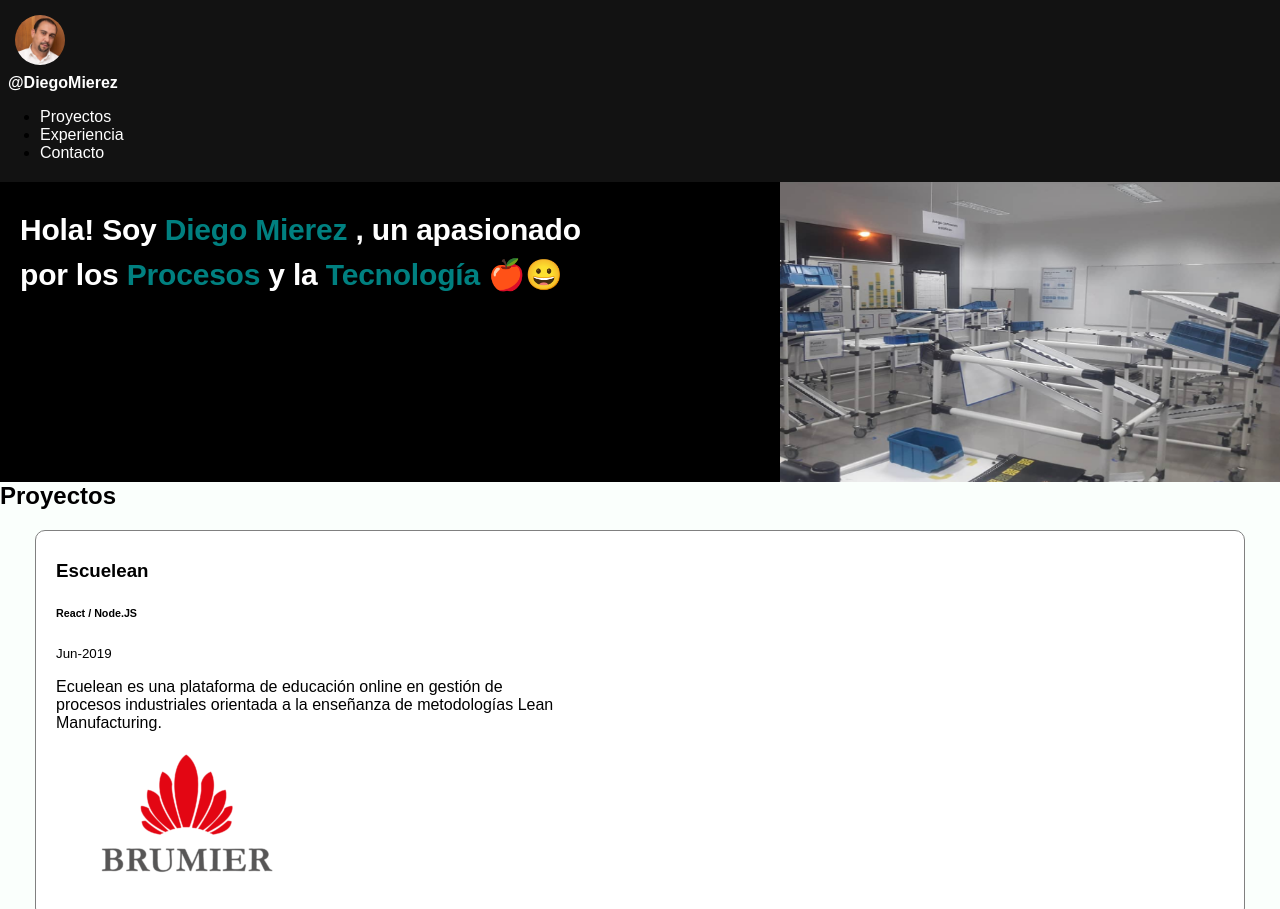
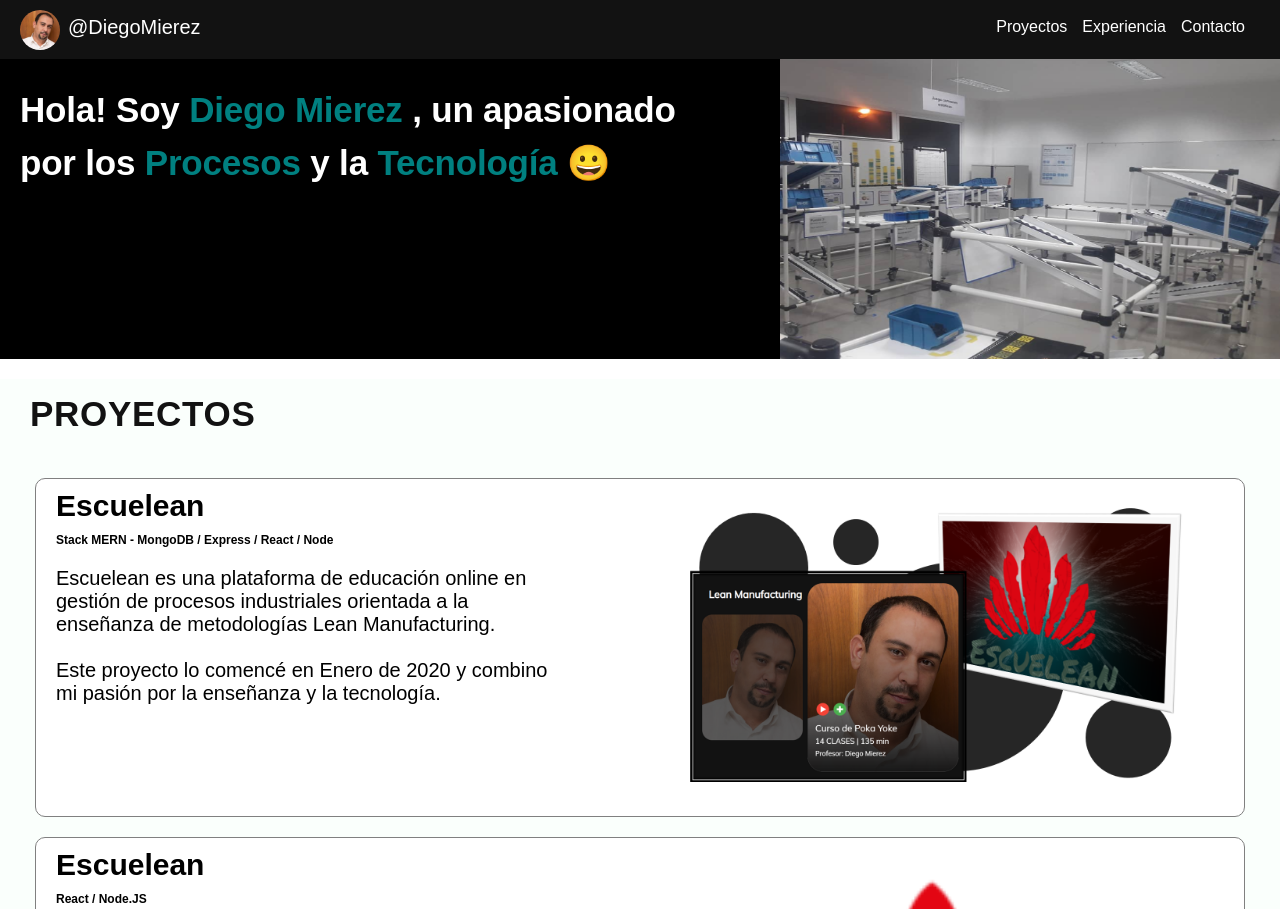
Before and after one commit to dmierez/Curso-Desarrollo-Web, a plain HTML site: page index.html in a window 1280 px wide. Shown: the top 909 px of the page. Drawn offline with Linux system fonts and the light colour scheme; a web font is replaced by a local one.

Commit message:
Estilizando el sitio. Finalicé el header, el footer y estoy terterminando el curso

```diff
--- a/index.html
+++ b/index.html
@@ -10,12 +10,16 @@
 </head>
 <body>
     <header class="header">
-        <div>
+        <div class="log-display">
             <div class="logo">
                 <img class="logo__image" src="Diego Mierez.jpg" alt="Imagen de Diego Mierez">
-                <p class="logo__diego">@DiegoMierez</p>
             </div>
-            <nav class="nav">
+            <div class="logo__diego">
+                <p>@DiegoMierez</p>
+            </div>
+        </div>
+        <div class="nav">
+            <nav>
                 <ul>
                     <li>
                         <a class="link" href="#proyectos">Proyectos</a>
@@ -33,22 +37,20 @@
     <section class="hero">
         <h1>
             Hola! Soy <strong>Diego Mierez </strong>, un apasionado <br>por los <strong>Procesos</strong>
-            y la <strong>Tecnología</strong>   🍎😀
+            y la <strong>Tecnología</strong> 😀
         </h1>
-        <!-- <img src="PortadaLean.png" alt="Imagen de portada" width="500" height="300"> -->
     </section>
     <section id="proyectos" class="portafolio">
         <h2>Proyectos</h2>
         <div class="portafolio__proyectos">
             <div class="portafolio_detalles">
                 <h3 class="proyectos__titulo">Escuelean</h3>
-                <h6 class="proyectos__tecnologias">React / Node.JS</h6>
-                <p class="proyectos__fecha"><small>Jun-2019</small></p>
-                <p class="proyectos__descripcion">Ecuelean es una plataforma de educación online en gestión
-                de procesos industriales orientada a la enseñanza de metodologías Lean Manufacturing.</p>
+                <h6 class="proyectos__tecnologias">Stack MERN - MongoDB / Express / React / Node</h6>
+                <p class="proyectos__descripcion">Escuelean es una plataforma de educación online en gestión
+                de procesos industriales orientada a la enseñanza de metodologías Lean Manufacturing. <br><br>Este proyecto lo comencé en Enero de 2020 y combino mi pasión por la enseñanza y la tecnología.</p>
             </div>
             <figure class="proyectos__imageContainer">
-                <img class="proyectos__image" src="Brumier chica.png" alt="logo de brumier">
+                <img class="proyectos__image" src="escuelean_project.png" alt="logo de brumier">
             </figure>
         </div>
         <div class="portafolio__proyectos">
@@ -79,11 +81,11 @@
         <form action="" class="formulario">
             <h3>¿Creamos un proyecto juntos?</h3>
             <input type="text" name="" id="" placeholder="Déjame tu mail">
-            <input type="submit">
+            <input class="enviar" type="submit">
         </form>
     </section>
     <footer class="footer">
-
+        <p>Diseñado por @DiegoMierez 😉</p>
     </footer>
 </body>
 </html>
--- a/style.css
+++ b/style.css
@@ -3,11 +3,16 @@ body {
     margin: 0px;
 }
 
-ul {
-    margin-bottom: 0px;
+ul, li {
+    margin: 0px;
+}
+
+li {
+    list-style: none;
 }
 
 h1 {
+
     line-height: 1.5;
     letter-spacing: -0.2px;
     color: white;
@@ -22,21 +27,40 @@ h1 strong {
 }
 
 h2 {
-    margin-top: 0px;
+    margin-top: 20px;
+    color: #121212;
+    text-transform: uppercase;
+    letter-spacing: 0.7px;
+    font-weight: bold;
+    font-size: 35px;
 }
 
 .header {
     background: #121212;
-    padding-bottom: 20px;
+    padding-bottom: 5px;
+    display: flex;
+    align-items: center;
+    justify-content: space-between;
+    padding-right: 20px;
+}
+
+.log-display {
+    display: flex;
+    align-items: center;
+}
+
+.logo {
+    align-items: center;
+    margin-left: 20px;
+    margin-top: 10px;
 }
 
 .logo__image {
-    width: 50px;
-    height: 50px;
+    width: 40px;
+    height: 40px;
     border-radius: 50px;
-    padding: 5px;
-    margin-top: 10px;
-    margin-left: 10px;
+    margin: 0px;
+    padding: 0px;
 }
 
 .logo__diego {
@@ -45,10 +69,36 @@ h2 {
     margin: 0 0 0 8px;
 }
 
+.logo__diego p {
+    font-size: 20px;
+    font-weight: normal;
+}
+
+.logo__diego p {
+    margin: 0px;
+    padding: 0px;
+}
+
+.nav {
+    height: inherit;
+}
+.nav ul {
+    display: flex;
+    align-items: center;
+    padding: 0px;
+    height: inherit;
+}
+
+.nav li {
+    height: inherit;
+
+}
+
 .link {
     color: white;
     text-decoration: none;
-    margin-right: 10px;
+    margin-right: 15px;
+    height: inherit;
 }
 
 .link:hover {
@@ -62,6 +112,12 @@ h2 {
     background-size: 500px 300px;
     background-repeat: no-repeat;
     background-position-x: right;
+    display: flex;
+}
+
+.hero h1 {
+    font-size: 35px;
+
 }
 
 .portafolio {
@@ -69,8 +125,27 @@ h2 {
     /* margin: 20px 0px; */
 }
 
+.portafolio h2 {
+    padding: 15px 30px;
+}
+
 .portafolio_detalles {
     width: 500px;
+}
+
+.proyectos__titulo {
+    font-size: 30px;
+    margin-top: 0px;
+    margin-bottom: 10px;
+}
+
+.proyectos__tecnologias {
+    margin: 0px;
+    font-size: 12px;
+}
+
+.proyectos__descripcion {
+    font-size: 20px;
 }
 
 .portafolio__proyectos {
@@ -80,5 +155,35 @@ h2 {
     margin-right: 35px;
     margin-left: 35px;
     padding: 10px 20px;
-    background: white
+    background: white;
+    display: flex;
+    justify-content: space-between;
 }
+
+.proyectos__image {
+    width: 500px;
+    justify-content: right;
+}
+
+.footer {
+    padding: 20px 0px;
+    background: black;
+    color: white;
+    font-size: 15px;
+    font-weight: 600;
+    margin-top: 20px;
+
+}
+
+.enviar {
+    padding: 10px 20px;
+    border-radius: 8px;
+    background: black;
+    color: white;
+}
+
+.footer p {
+    margin: 0px;
+    text-align: center;
+    letter-spacing: 1px;
+}
```
Also changed, not shown: Escuelean.png (deleted), escuelean_project.png (added).
